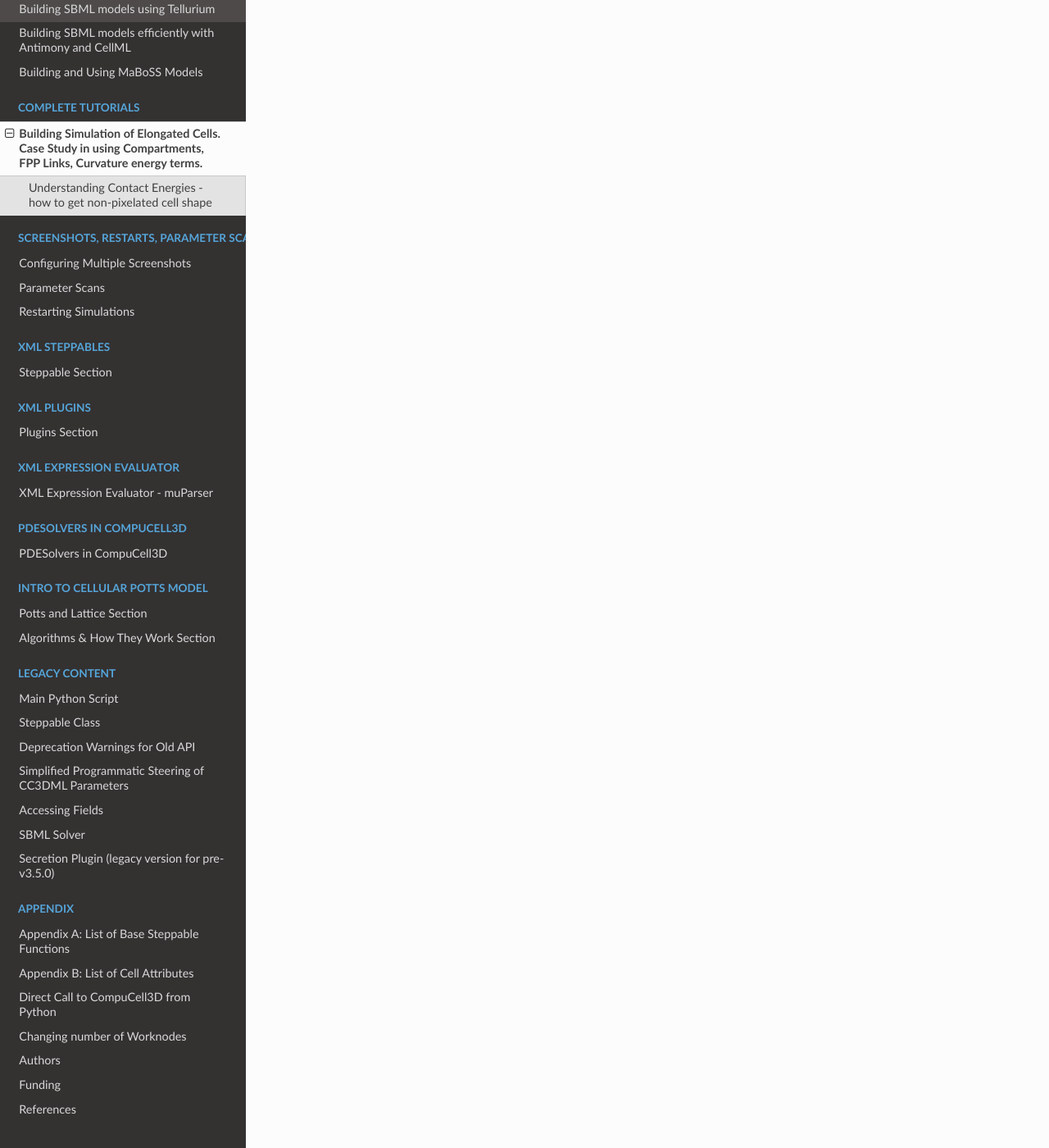
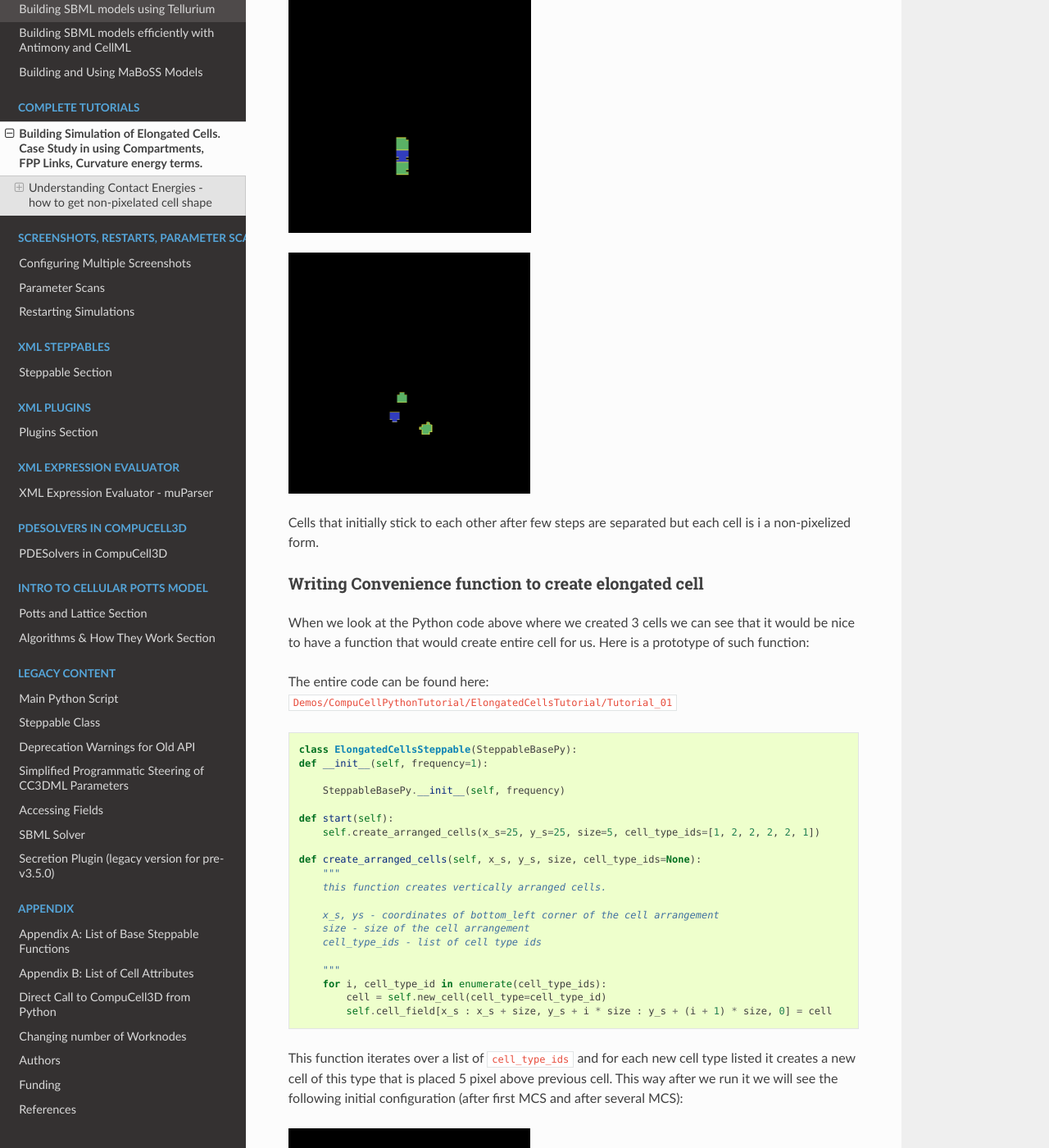
Before and after one commit to CompuCell3D/CompuCell3DReferenceManual, a Sphinx documentation site: the page built from docs/example_compartmental_elongated_cells_tutorial.rst, in a window 1280 px wide and 1400 px high, scrolled down 4690 px. Shown: the whole window at 82% size. Built offline with Sphinx 7.4.7 and the Read the Docs theme 2.0.0, drawn with Linux system fonts in a browser that asks for light colours; pages that are not in the unit, such as notebooks, are missing from menus; some of the changed text lies outside the part shown.

Commit message:
added elongated cell tutorial - w.i.p

```diff
--- a/docs/example_compartmental_elongated_cells_tutorial.rst
+++ b/docs/example_compartmental_elongated_cells_tutorial.rst
@@ -160,9 +160,106 @@
 
 Let's add few more cells (including of type ``Center``).
 
+.. code-block:: python
+
+    class ElongatedCellsSteppable(SteppableBasePy):
+        def __init__(self, frequency=1):
+
+            SteppableBasePy.__init__(self, frequency)
+
+        def start(self):
+            """
+            any code in the start function runs before MCS=0
+            """
+            top = self.new_cell(cell_type=1)
+            self.cell_field[45:50, 25:30, 0] = top
+
+            center_1 = self.new_cell(cell_type=2)
+            self.cell_field[45:50, 30:35, 0] = center_1
+
+            top_1 = self.new_cell(cell_type=1)
+            self.cell_field[45:50, 35:40, 0] = top_1
+
+
+
+and let's create a situation where cells "prefer" to be surrounded by Medium and not touch each other. This means
+contact energy coefficient between cell and Medium is lower than contact energy between two cells:
+
+.. code-block:: XML
+
+    <Plugin Name="Contact">
+        <Energy Type1="Medium" Type2="Medium">0</Energy>
+        <Energy Type1="Top" Type2="Top">30</Energy>
+        <Energy Type1="Top" Type2="Medium">15</Energy>
+        <Energy Type1="Center" Type2="Medium">15</Energy>
+        <Energy Type1="Center" Type2="Center">30</Energy>
+        <Energy Type1="Center" Type2="Top">30</Energy>
+        <NeighborOrder>4</NeighborOrder>
+    </Plugin>
+
+When we run this new simulation (``Demos/CompuCellPythonTutorial/ElongatedCellsTutorial/Tutorial_01``) we get the following:
+
+|img003|
+
+|img004|
+
+Cells that initially stick to each other after few steps are separated but each cell is i a non-pixelized form.
+
+Writing Convenience function to create elongated cell
++++++++++++++++++++++++++++++++++++++++++++++++++++++
+
+When we look at the Python code above where we created 3 cells we can see that it would be nice to have a function that
+would create entire cell for us. Here is a prototype of such function:
+
+The entire code can be found here: ``Demos/CompuCellPythonTutorial/ElongatedCellsTutorial/Tutorial_01``
+
+.. code-block:: python
+
+    class ElongatedCellsSteppable(SteppableBasePy):
+    def __init__(self, frequency=1):
+
+        SteppableBasePy.__init__(self, frequency)
+
+    def start(self):
+        self.create_arranged_cells(x_s=25, y_s=25, size=5, cell_type_ids=[1, 2, 2, 2, 2, 1])
+
+    def create_arranged_cells(self, x_s, y_s, size, cell_type_ids=None):
+        """
+        this function creates vertically arranged cells.
+
+        x_s, ys - coordinates of bottom_left corner of the cell arrangement
+        size - size of the cell arrangement
+        cell_type_ids - list of cell type ids
+
+        """
+        for i, cell_type_id in enumerate(cell_type_ids):
+            cell = self.new_cell(cell_type=cell_type_id)
+            self.cell_field[x_s : x_s + size, y_s + i * size : y_s + (i + 1) * size, 0] = cell
+
+
+This function iterates over a list of ``cell_type_ids`` and for each new cell type listed it creates a new cell of this
+type that is placed 5 pixel above previous cell. This way after we run it we will see the following initial configuration (after first MCS and after several MCS):
+
+|img005|
+
+
+|img006|
+
+
 
 .. |img001| image:: images/elongated_cells_tutorial/img001.png
     :scale: 50%
 
 .. |img002| image:: images/elongated_cells_tutorial/img002.png
     :scale: 50%
+
+.. |img003| image:: images/elongated_cells_tutorial/img003.png
+    :scale: 50%
+
+.. |img004| image:: images/elongated_cells_tutorial/img004.png
+    :scale: 50%
+
+.. |img005| image:: images/elongated_cells_tutorial/img005.png
+    :scale: 50%
+.. |img006| image:: images/elongated_cells_tutorial/img006.png
+    :scale: 50%
```
Also changed, not shown: docs/images/elongated_cells_tutorial/img003.png (added), docs/images/elongated_cells_tutorial/img004.png (added), docs/images/elongated_cells_tutorial/img005.png (added), docs/images/elongated_cells_tutorial/img006.png (added).
